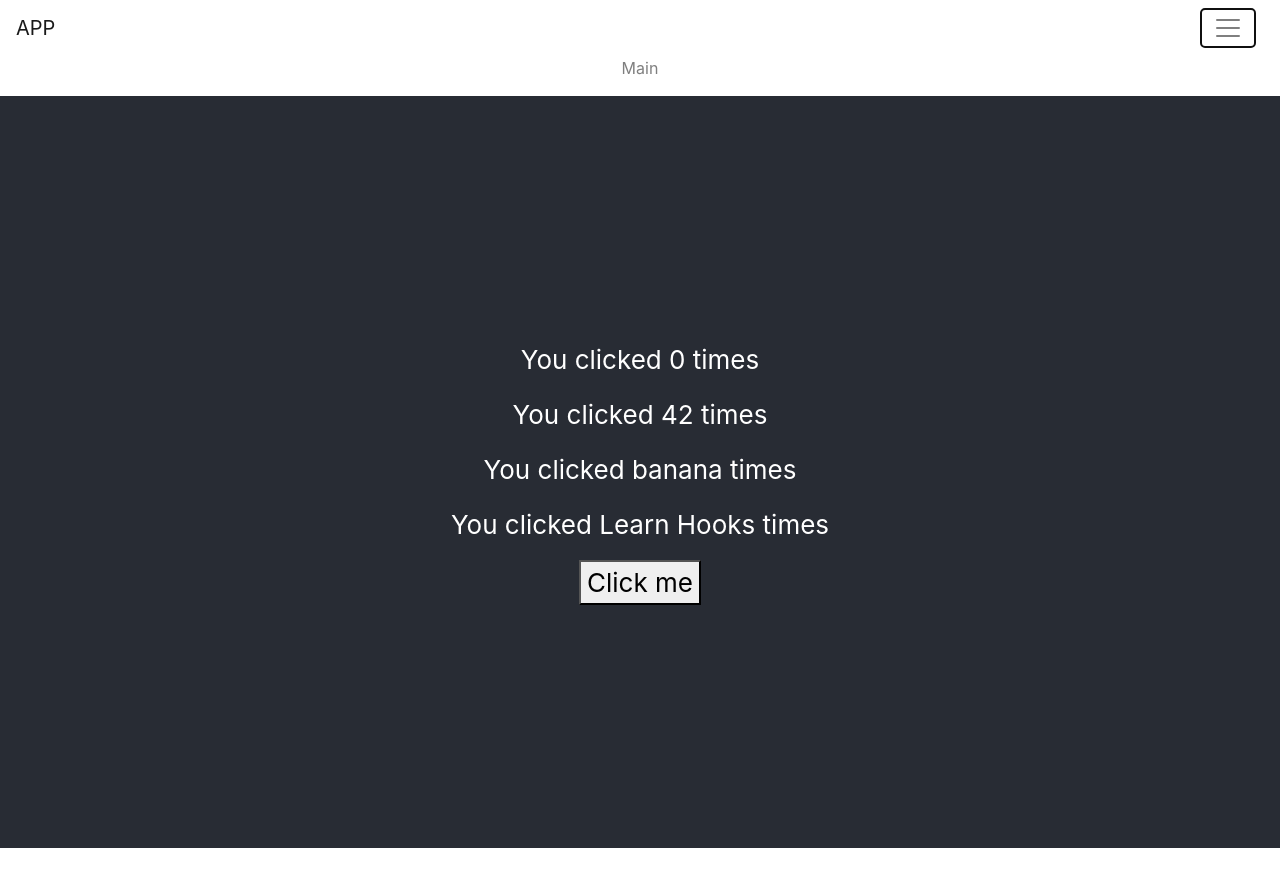
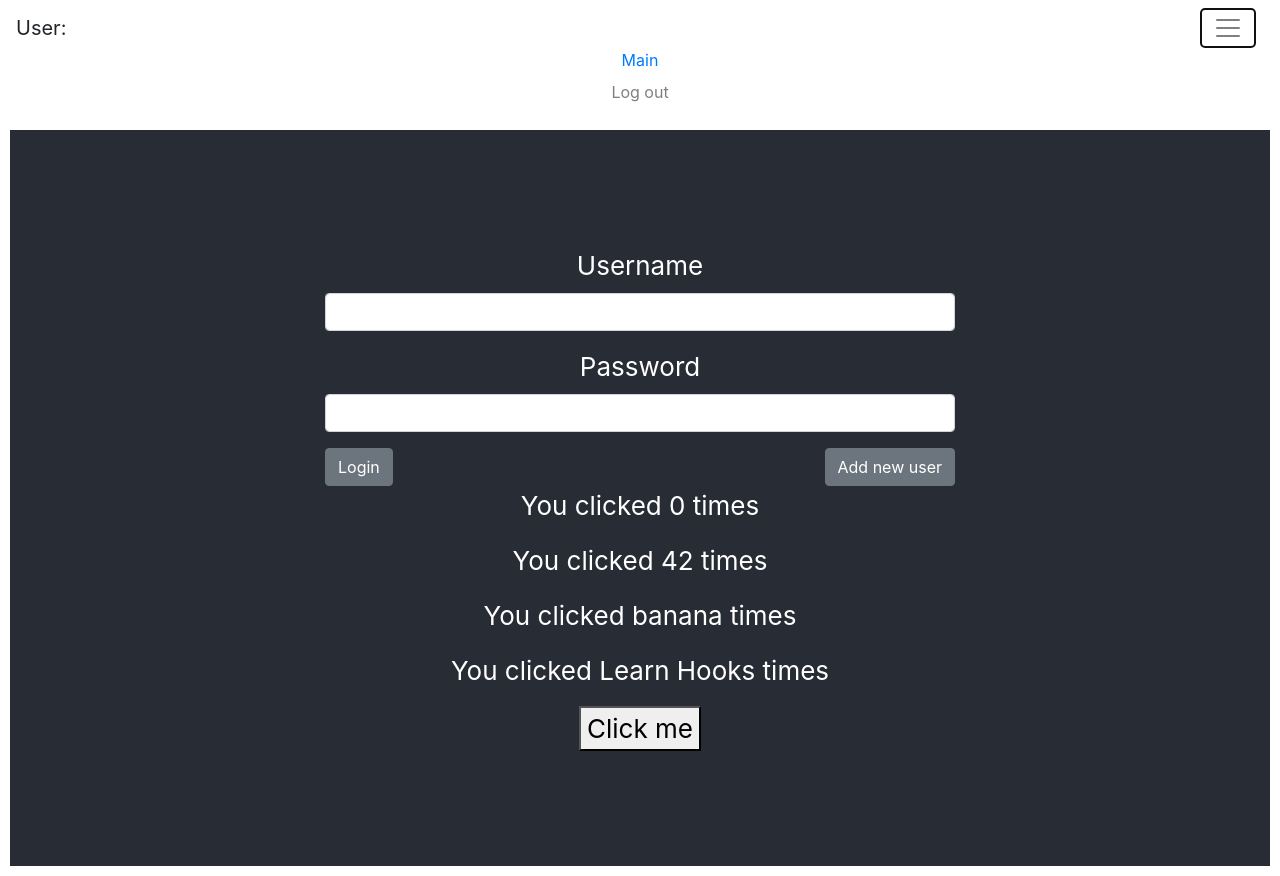
Before and after one commit to ArtemKruhly/hooks, a React (Create React App) app: page /hook in a window 1280 px wide. Both pictures are taken after a click on the button 1228 px from the left and 28 px from the top of the page. Before the commit the page ends 848 px from the top, so only its background shows below. Built offline with nearby package versions, Linux system fonts and the light colour scheme; the HTML template or start-up script is replaced by a standard one; what react-geolocated would draw is missing.

Commit message:
Added indexedDB.

```diff
--- a/package.json
+++ b/package.json
@@ -4,6 +4,7 @@
   "private": true,
   "dependencies": {
     "bootstrap": "^4.3.1",
+    "dexie": "^2.0.4",
     "google-map-react": "^1.1.4",
     "react": "^16.8.6",
     "react-audio-player": "^0.11.0",
--- a/src/App.css
+++ b/src/App.css
@@ -4,8 +4,8 @@
 
 .App-header {
   background-color: #282c34;
-  min-height: 94vh;
-
+  min-height: 92vh;
+	margin: 10px;
   display: flex;
   flex-direction: column;
   align-items: center;
@@ -29,3 +29,8 @@
 .nav_active {
   color: red;
 }
+
+.submit_btn {
+  display: flex;
+  justify-content: space-between;
+}
--- a/src/App.js
+++ b/src/App.js
@@ -4,30 +4,57 @@ import './App.css';
 import Video from './Video';
 import Audio from './Audio';
 import Geo from './Geo';
-import Login from './Login';
 import FunHook from './FunHook';
 import Header from './Header';
+import db from './db';
+import Login from './Login';
 
 class App extends React.Component {
   constructor(props) {
     super(props);
     this.state = {
-      isAuth: 'false',
+      users: [],
     };
+    this.addUser = this.addUser.bind(this);
   }
 
   componentDidMount() {
-    localStorage.setItem('username', 'qwerty');
-    localStorage.setItem('pass', '123');
+    if (!localStorage.getItem('isAuth')) {
+      localStorage.setItem('isAuth', 'false');
+    }
+
+    db.table('users')
+        .toArray()
+        .then((users) => {
+          this.setState({ users });
+        });
+
+  }
+
+  addUser(username, password) {
+    const user = {
+      username,
+      password,
+    };
+    db.table('users')
+        .add(user)
+        .then((id) => {
+          const newList = [...this.state.users, Object.assign({}, user, { id })];
+          this.setState({ users: newList });
+        });
   }
 
   render() {
+    console.log(this.state.users.map(item => item.username));
     return (
         <BrowserRouter>
           <div className="App">
-            <Header />
+            <Header users={this.state.users} />
             <header className="App-header">
-              <Route exact path = '/' component={Login} />
+              <Login
+                addUser={this.addUser}
+                users={this.state.users}
+              />
               <Route exact path = '/location' component={Geo} />
               <Route exact path = '/video' component={Video} />
               <Route exact path = '/audio' component={Audio} />
--- a/src/Header.js
+++ b/src/Header.js
@@ -1,5 +1,6 @@
 import React from 'react';
 import { Collapse, Navbar, NavbarToggler, NavbarBrand, Nav, NavItem, NavLink } from 'reactstrap';
+import { Link } from 'react-router-dom';
 
 export default class Example extends React.Component {
 		constructor(props) {
@@ -12,7 +13,9 @@ export default class Example extends React.Component {
 		}
 
 		logout() {
-				localStorage.clear();
+				localStorage.setItem('isAuth', 'false');
+				localStorage.setItem('username', '');
+				localStorage.setItem('pass', '');
 		}
 
 		toggleNavbar() {
@@ -25,12 +28,14 @@ export default class Example extends React.Component {
 				return (
 						<div>
 								<Navbar color="faded" light>
-										<NavbarBrand href="/" className="mr-auto">APP</NavbarBrand>
+										<NavbarBrand className="mr-auto">
+												User: {localStorage.getItem('username') || ''}
+										</NavbarBrand>
 										<NavbarToggler onClick={this.toggleNavbar} className="mr-2" />
 										<Collapse isOpen={!this.state.collapsed} navbar>
 												<Nav navbar>
 														<NavItem>
-																<NavLink to="/">Main</NavLink>
+																<Link to="/">Main</Link>
 														</NavItem>
 														<NavItem>
 																{!!localStorage.getItem('isAuth') &&
--- a/src/Login.js
+++ b/src/Login.js
@@ -11,6 +11,16 @@ export default class Example extends React.Component {
     };
     this.handleSubmit = this.handleSubmit.bind(this);
     this.handleChange = this.handleChange.bind(this);
+    this.addedUser = this.addedUser.bind(this);
+  }
+
+  addedUser() {
+    this.props.addUser(this.state.username, this.state.password);
+    alert(`User ${this.state.username} has beed added`);
+    this.setState({
+      username: '',
+      password: '',
+    });
   }
 
   handleChange(e) {
@@ -22,11 +32,12 @@ export default class Example extends React.Component {
 
   handleSubmit(e) {
     e.preventDefault();
-    let user = localStorage.getItem('username');
-    let pass = localStorage.getItem('pass');
-    if ((this.state.username === user) && (this.state.password === pass)) {
+    let curUser = this.props.users.map(item => item.username).find(us => us === this.state.username);
+    let curPass = this.props.users.map(item => item.password).find(ps => ps === this.state.password);
+    if (curUser && curPass) {
       localStorage.setItem('isAuth', 'true');
-      this.props.history.push('/');
+      localStorage.setItem('username', curUser);
+      document.location.reload(true);
     } else {
       alert('bad credentials');
       this.setState({
@@ -39,8 +50,8 @@ export default class Example extends React.Component {
 
   render() {
     return (
-      <Form onSubmit={this.handleSubmit}>
-					{!localStorage.getItem('isAuth') || localStorage.getItem('isAuth') === 'false' ?
+      <Form onSubmit={this.handleSubmit} style={{ width: '50%' }}>
+					{(localStorage.getItem('isAuth') === 'false') ?
 							<div>
 									<FormGroup>
 									<Label for="exampleEmail">Username</Label>
@@ -62,7 +73,10 @@ export default class Example extends React.Component {
 													onChange={this.handleChange}
 											/>
 									</FormGroup>
-							<Button type='submit'>Submit</Button>
+                <div className="submit_btn">
+                  <Button type='submit'>Login</Button>
+                  <Button onClick={this.addedUser}>Add new user</Button>
+                </div>
 							</div>
 					:
 							<Content />
--- /dev/null
+++ b/src/db.js
@@ -0,0 +1,6 @@
+import Dexie from 'dexie';
+
+const db = new Dexie('DB');
+db.version(1).stores({ users: '++id' });
+
+export default db;
```
Also changed, not shown: public/index.html (+0 -11 lines), 1 other file (tests, documents, lock files or other folders).
